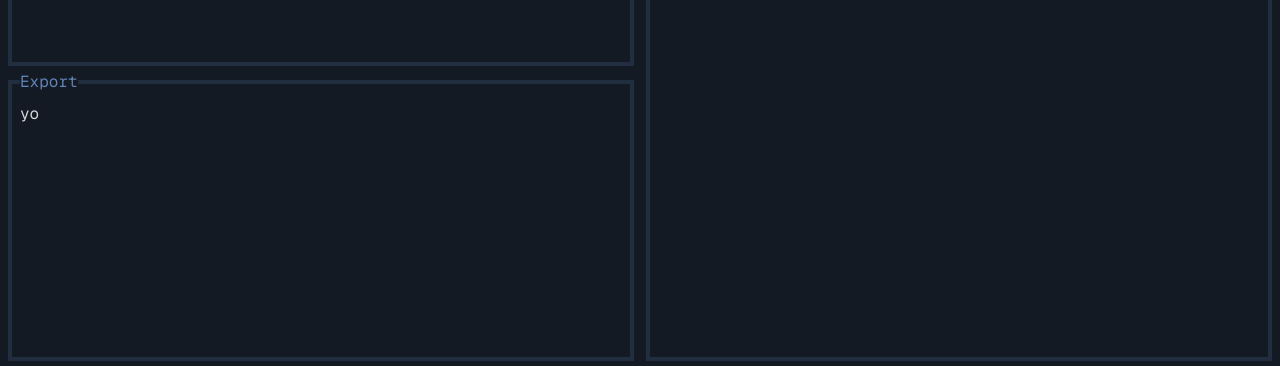
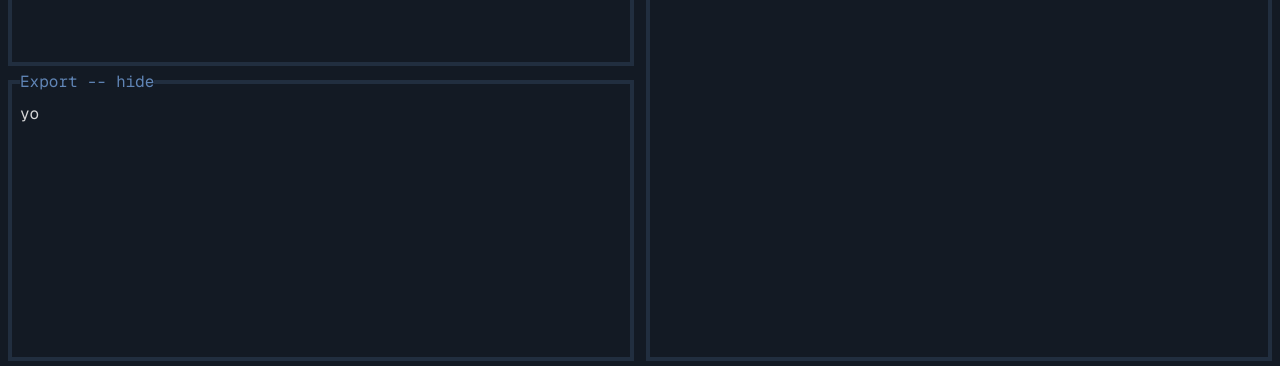
Before and after one commit to gabors0/fastfetch-cfg-gen, a SvelteKit app: page / in a window 1280 px wide. Shown: the part 431-797 px from the top of the page. Built offline with nearby package versions, Linux system fonts and the light colour scheme.

Commit message:
feat: hide export cell

```diff
--- a/src/routes/+page.svelte
+++ b/src/routes/+page.svelte
@@ -1,15 +1,38 @@
-<div class="m-2 min-h-[calc(100dvh-1rem)] grid grid-cols-1 grid-rows-[3rem_auto_auto_auto] gap-x-3 gap-y-1 *:p-2 md:h-[calc(100dvh-1rem)] md:grid-cols-2 md:grid-rows-[3rem_3fr_2fr]">
+<script lang="ts">
+    let showExport = $state(true);
+</script>
+
+<div
+    class={[
+        'm-2 grid min-h-[calc(100dvh-1rem)] grid-cols-1 gap-x-3 gap-y-1 *:p-2 md:h-[calc(100dvh-1rem)] md:grid-cols-2',
+        showExport
+            ? 'grid-rows-[3rem_auto_auto_auto] md:grid-rows-[3rem_3fr_2fr]'
+            : 'grid-rows-[3rem_auto_auto_auto] md:grid-rows-[3rem_minmax(0,1fr)_auto]'
+    ]}
+>
     <div class="border-4 border-bg-dim text-accent md:col-span-2">fastfetch config generator</div>
-    <fieldset class="">
+    <fieldset>
         <legend>Preview</legend>
         yo
     </fieldset>
     <fieldset class="md:row-span-2">
         <legend>Config</legend>
     </fieldset>
-    <fieldset class="">
-        <legend>Export</legend>
-        yo
+    <fieldset class="overflow-hidden">
+        <legend>
+            <button
+                type="button"
+                class="cursor-pointer text-accent-muted hover:underline hidden md:block"
+                aria-expanded={showExport}
+                onclick={() => (showExport = !showExport)}
+            >
+                Export -- {showExport ? "hide" : "show"}
+            </button>
+            <span class="md:hidden block">Export</span>
+        </legend>
+        {#if showExport}
+            yo
+        {/if}
     </fieldset>
 </div>
 
```
